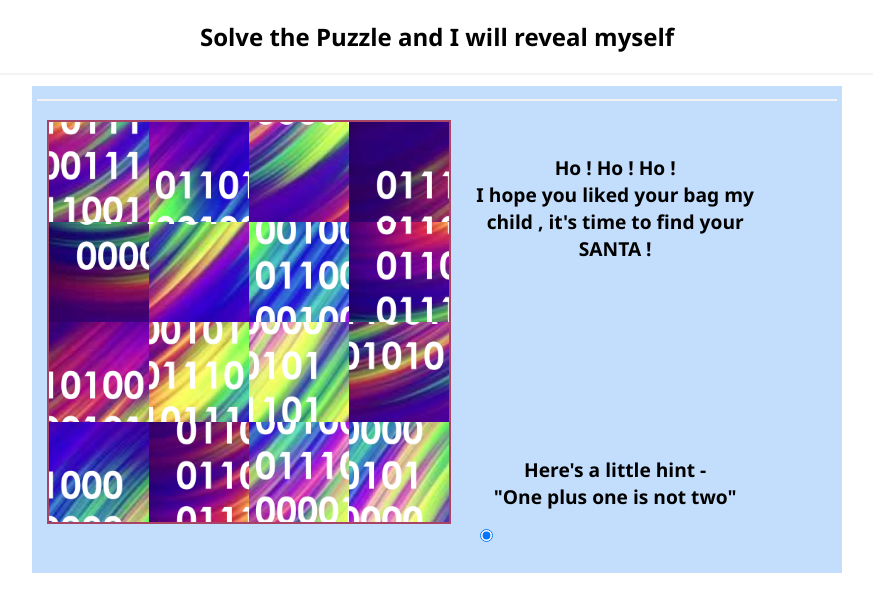
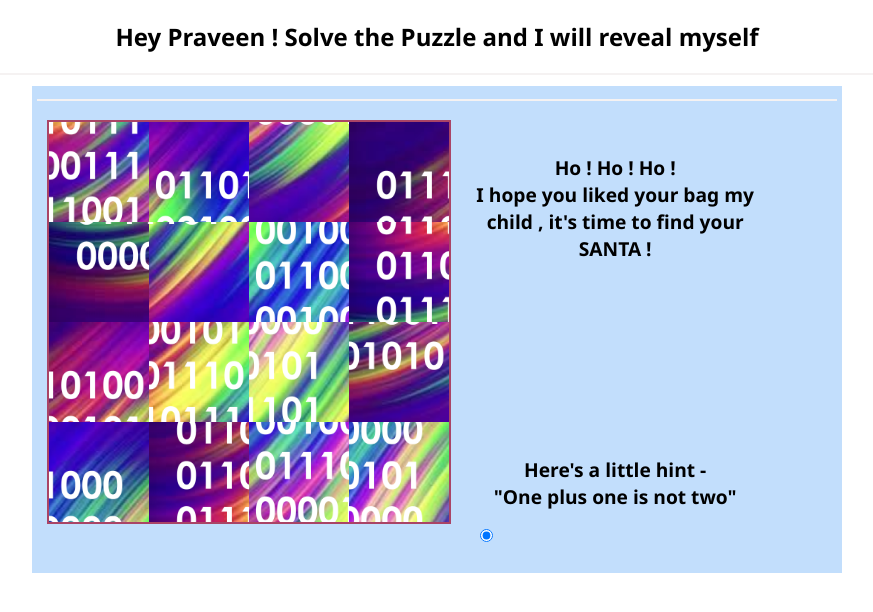
Before and after one commit to hellosanta25/hellosanta25.github.io, a plain HTML site: page index.html in a window 1280 px wide. Shown: the whole page, without its empty margins (203-1076 px from the left). Drawn offline with Linux system fonts and the light colour scheme.

Commit message:
Update index.html

```diff
--- a/index.html
+++ b/index.html
@@ -11,7 +11,7 @@
 
 <body>
     <div id="collage">
-        <h2><b>Solve the Puzzle and I will reveal myself</b></h2>
+        <h2><b>Hey Praveen ! Solve the Puzzle and I will reveal myself</b></h2>
         <hr />
         <div id="playPanel" style="padding:5px;display:none;">
 
```
